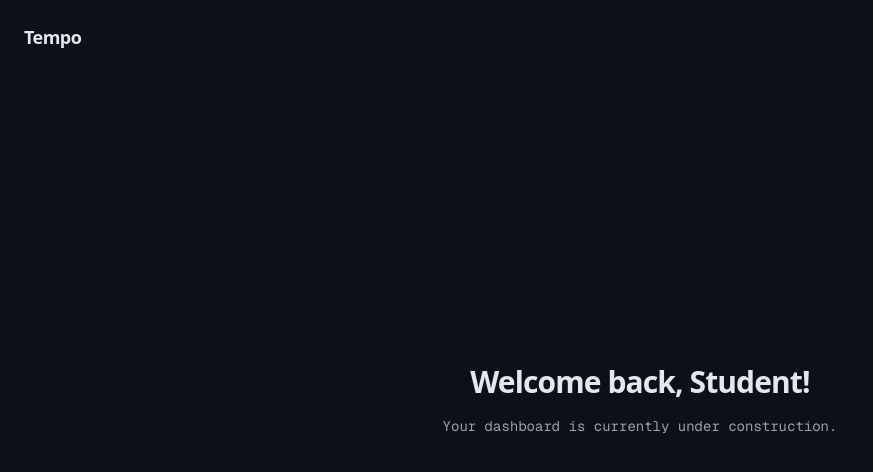
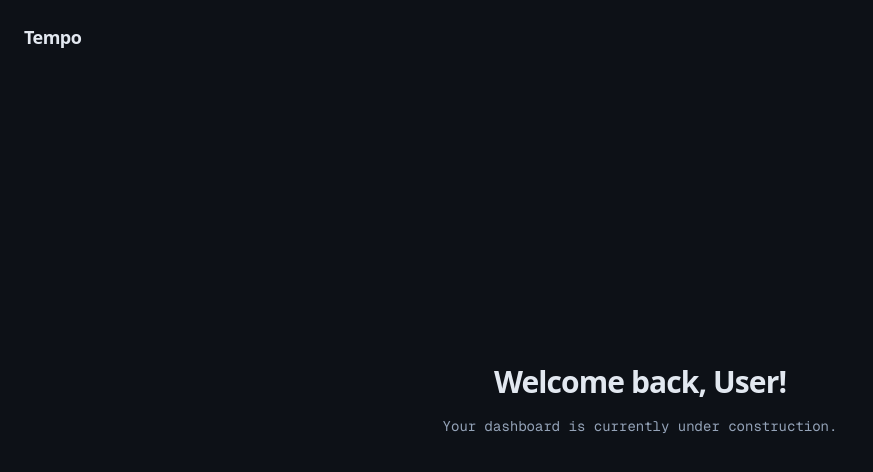
Before and after one commit to beefysalad/pomodoro, a Next.js app: page /dashboard in a window 1280 px wide. Shown: the top 472 px of the page, without its empty margins (0-873 px from the left). Built offline with nearby package versions, Linux system fonts and the light colour scheme; no server answers.

Commit message:
fix: ci/cd build issue

```diff
--- a/app/dashboard/page.tsx
+++ b/app/dashboard/page.tsx
@@ -1,3 +1,5 @@
+export const dynamic = 'force-dynamic'
+
 import { UserButton } from '@clerk/nextjs'
 import { currentUser } from '@clerk/nextjs/server'
 
@@ -6,13 +8,11 @@ export default async function DashboardPage() {
 
   return (
     <div className="bg-background relative flex min-h-screen flex-col items-center justify-center p-4">
-      {/* Top Navbar Area */}
       <div className="absolute inset-x-0 top-0 flex items-center justify-between p-6">
         <span className="text-foreground text-[18px] font-[800] tracking-[-0.03em]">
           Tempo
         </span>
 
-        {/* Clerk User Profile / Logout Button */}
         <UserButton
           appearance={{
             elements: {
@@ -25,7 +25,7 @@ export default async function DashboardPage() {
 
       <div className="flex flex-col items-center text-center">
         <h1 className="text-foreground text-3xl font-[800] tracking-[-0.03em]">
-          Welcome back, {user?.firstName || 'Student'}!
+          Welcome back, {user?.firstName || 'User'}!
         </h1>
         <p className="text-text-sub mt-4 font-mono text-sm">
           Your dashboard is currently under construction.
```
